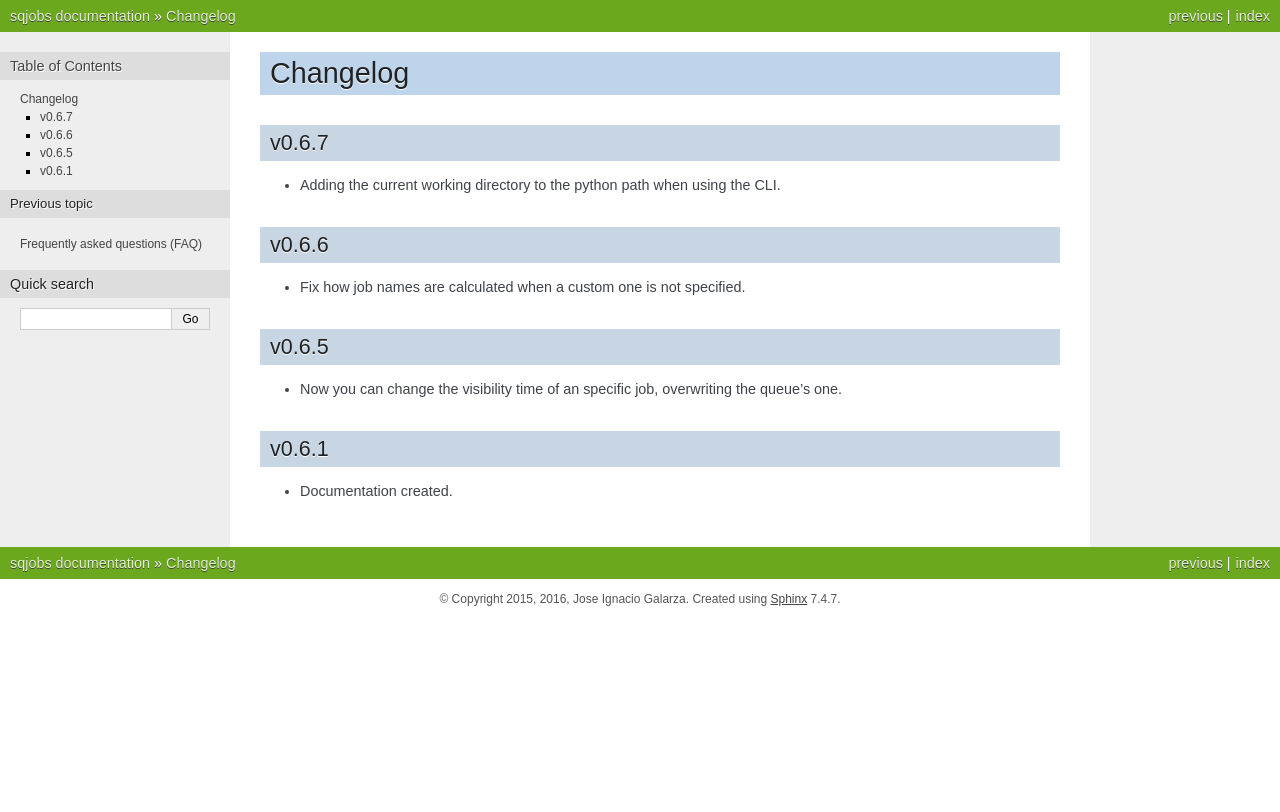
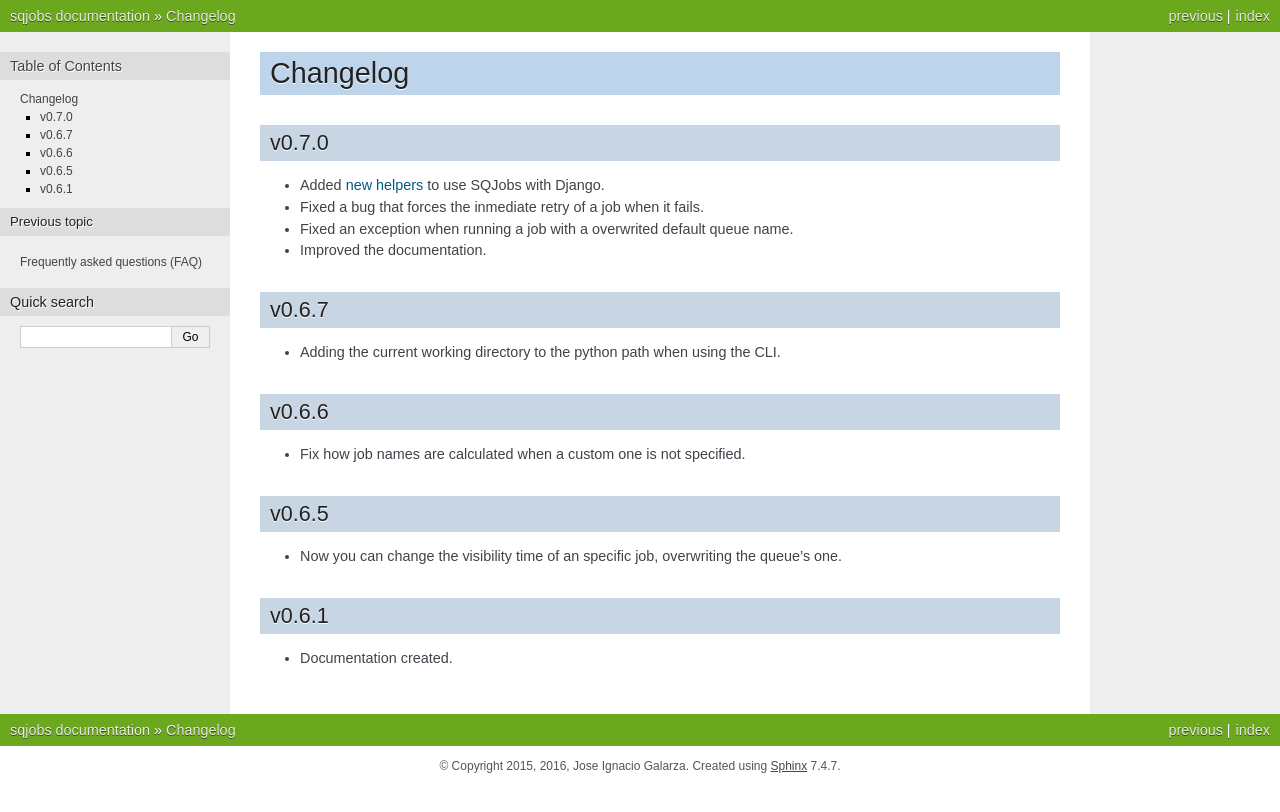
Before and after one commit to igalarzab/sqjobs, a Sphinx documentation site: the page built from docs/chapters/changelog.rst, in a window 1280 px wide. Shown: the top 812 px of the page. Built offline with Sphinx 7.4.7, drawn with Linux system fonts in a browser that asks for light colours; the version number could not be read and is left out.

Commit message:
Updating changelog

```diff
--- a/docs/chapters/changelog.rst
+++ b/docs/chapters/changelog.rst
@@ -2,6 +2,14 @@
 
 Changelog
 =========
+
+v0.7.0
+------
+
+* Added :ref:`new helpers <advanced>` to use SQJobs with Django.
+* Fixed a bug that forces the inmediate retry of a job when it fails.
+* Fixed an exception when running a job with a overwrited default queue name.
+* Improved the documentation.
 
 v0.6.7
 ------
```
Also changed, not shown: 1 other file.
